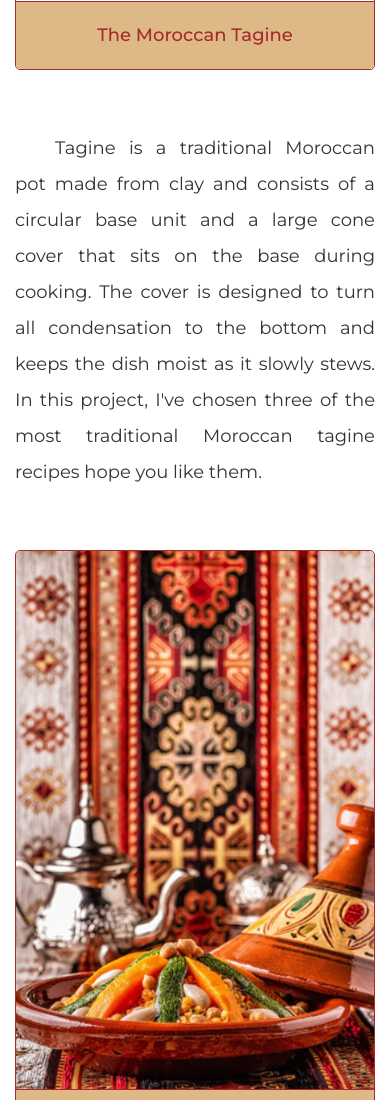
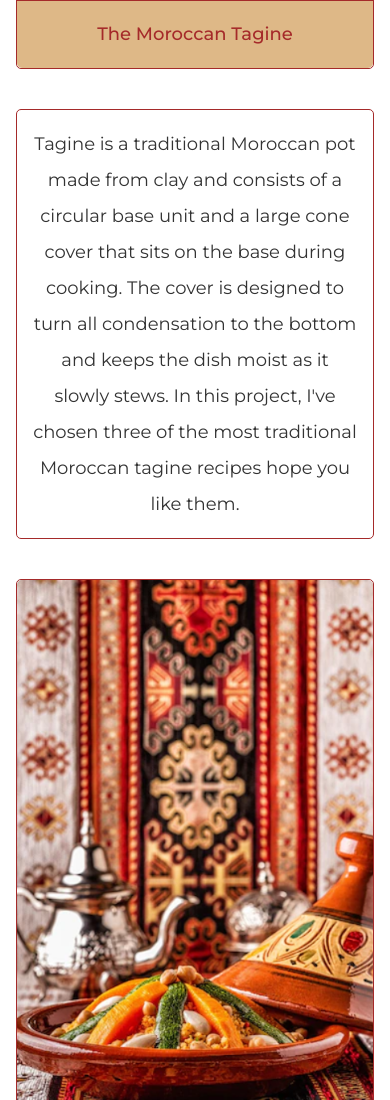
Before and after one commit to RedwanHaitami/odin-recipes, a plain HTML site: page index.html in a window 390 px wide. Shown: the part 400-1500 px from the top of the page. Drawn offline with Linux system fonts and the light colour scheme.

Commit message:
Update css file

```diff
--- a/styles.css
+++ b/styles.css
@@ -9,8 +9,9 @@
     --bg-color: #DEB887;
     --font-color: #333333;
     --light-color: #FFFFFF;
+    --main-border: 1px solid #A52A2A;
+    --main-border-radius: 5px;
     --img-border-radius: 5px 5px 0 0;
-    --figure-border-radius: 5px;
     --figcaption-border-radius: 0 0 5px 5px;
     --link-border-radius: 50px;
     --main-duration: 0.3s ease;
@@ -65,17 +66,17 @@ figure {
     margin: 0 auto;
     width: 100%;
     text-align: center;
-    border: 1px solid var(--main-color);
-    border-radius: var(--figure-border-radius);
-    -webkit-border-radius: var(--figure-border-radius);
-    -moz-border-radius: var(--figure-border-radius);
-    -ms-border-radius: var(--figure-border-radius);
-    -o-border-radius: var(--figure-border-radius);
+    border: var(--main-border);
+    border-radius: var(--main-border-radius);
+    -webkit-border-radius: var(--main-border-radius);
+    -moz-border-radius: var(--main-border-radius);
+    -ms-border-radius: var(--main-border-radius);
+    -o-border-radius: var(--main-border-radius);
 }
 figcaption {
     background-color: var(--bg-color);
     padding: 5px 0;
-    border-top: 1px solid var(--main-color);
+    border-top: var(--main-border);
     border-radius: var(--figcaption-border-radius);
     -webkit-border-radius: var(--figcaption-border-radius);
     -moz-border-radius: var(--figcaption-border-radius);
@@ -86,10 +87,16 @@ h2 {
     font-weight: 500;
     font-size: 1.25rem;
 }
+a {
+    font-weight: 500;
+    text-align: center;
+    text-decoration: none;
+    display: block;
+}
 
 /* Start_General_Media_Query */
 
-@media only screen and (max-width: 991px) {
+@media (max-width: 991px) {
     main {
         width: 100%;
         padding: 40px 20px 60px;
@@ -98,9 +105,9 @@ h2 {
         font-size: 2.25rem;
     }
 }
-@media only screen and (max-width: 767px) {
+@media (max-width: 767px) {
     main {
-        padding: 40px 15px 60px;
+        padding: 40px 16px 60px;
     }
     h1 {
         font-size: 1.75rem;
@@ -115,11 +122,17 @@ h2 {
 /* Start_Main_Page */
 
 main #description {
-    margin: 60px 0;
+    padding: 32px;
+    margin: 40px 0;
     font-size: 1.125rem;
     line-height: 2;
-    text-align: justify;
-    text-indent: 40px;
+    text-align: center;
+    border: var(--main-border);
+    border-radius: var(--main-border-radius);
+    -webkit-border-radius: var(--main-border-radius);
+    -moz-border-radius: var(--main-border-radius);
+    -ms-border-radius: var(--main-border-radius);
+    -o-border-radius: var(--main-border-radius);
 }
 main #menu {
     width: 100%;
@@ -128,12 +141,12 @@ main #menu {
     align-items: center;
     gap: 20px;
 }
+main #menu figure {
+    width: calc(100% / 3);
+}
 main #menu figure figcaption a {
     color: var(--main-color);
-    padding: 10px 0;
-    text-align: center;
-    text-decoration: none;
-    display: block;
+    padding: 12px 16px;
 }
 
 /* Start_Menu_OVERLAY */
@@ -169,10 +182,8 @@ main #menu .overlay .middle {
 main #menu .overlay .middle a {
     background-color: var(--main-color);
     color: var(--light-color);
-    padding: 12px 16px;
+    padding: 8px 16px;
     font-size: 0.9375rem;
-    text-decoration: none;
-    display: block;
     border-radius: var(--link-border-radius);
     -webkit-border-radius: var(--link-border-radius);
     -moz-border-radius: var(--link-border-radius);
@@ -187,19 +198,22 @@ main #menu figure:hover .middle {
 }
 
 /* END_Menu_OVERLAY */
-/* Start_Menu_Media_Query */
+/* Start_Main_Media_Query */
 
 @media (max-width: 767px) {
+    main #description {
+        padding: 16px;
+    }
     main #menu {
-        flex-wrap: wrap;
         flex-direction: column;
     }
     main #menu figure {
-        max-width: 100%;
+        max-width: 380px;
+        width: 100%;
     }
 }
 
-/* End_Menu_Media_Query */
+/* End_Main_Media_Query */
 
 main #credit {
     margin-top: 60px;
@@ -207,8 +221,7 @@ main #credit {
 }
 main #credit a {
     color: var(--main-color);
-    font-weight: 500;
-    text-decoration: none;
+    display: inline-block;
 }
 main #credit a:hover {
     text-decoration: underline;
@@ -220,7 +233,6 @@ main #credit a:hover {
 main .description {
     font-size: 1.125rem;
     margin: 40px 0;
-    text-align: justify;
     line-height: 1.8;
 }
 main .details {
@@ -229,8 +241,8 @@ main .details {
     display: flex;
     flex-wrap: wrap;
     justify-content: space-around;
+}
 
-}
 @media (max-width: 767px) {
     main .description {
         text-align: center;
@@ -257,33 +269,27 @@ main .steps {
     padding: 8px 16px;
 }
 main li {
-    padding-left: 10px;
+    padding-left: 8px;
     margin-bottom: 16px;
     font-size: 1.0625rem;
     line-height: 1.6;
 }
 main li::marker {
     color: var(--main-color);
-    font-weight: bold;
+    font-weight: 700;
 }
 main .links {
     display: flex;
     justify-content: center;
     margin-bottom: 35px;
-    gap: 40px;
-}
-@media (max-width: 767px) {
-    main .links {
-        gap: 20px;
-    }
 }
 main .links a {
     background-color: var(--light-color);
     color: var(--main-color);
-    padding: 10px 16px;
+    padding: 8px 16px;
+    margin: 0 16px;
     font-size: 0.9375rem;
-    text-decoration: none;
-    border: 1px solid var(--main-color);
+    border: var(--main-border);
     border-radius: var(--link-border-radius);
     -webkit-border-radius: var(--link-border-radius);
     -moz-border-radius: var(--link-border-radius);
```
Also changed, not shown: images/preview.png, 1 other file.
